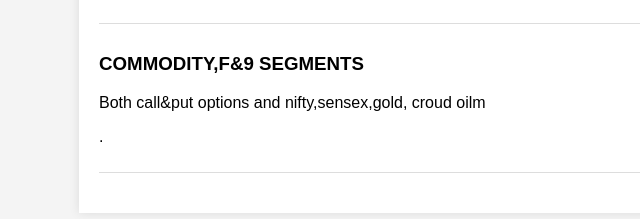
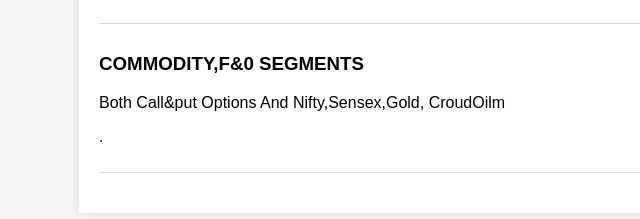
Before and after one commit to jayanth05122005/company, a plain HTML site: page index.html in a window 1280 px wide. Shown: the part 748-967 px from the top of the page, 41-681 px from the left. Drawn offline with Linux system fonts and the light colour scheme.

Commit message:
Update index.html

```diff
--- a/index.html
+++ b/index.html
@@ -47,8 +47,8 @@
             <p>Japan candel, indian candel etc .</p>
         </div>
         <div class="course">
-            <h3>COMMODITY,F&9 SEGMENTS</h3>
-            <p> Both call&put options and nifty,sensex,gold, croud oilm </p>.</p>
+            <h3>COMMODITY,F&0 SEGMENTS</h3>
+            <p> Both Call&put Options And Nifty,Sensex,Gold, CroudOilm </p>.</p>
         </div>
     </section>
 
```
